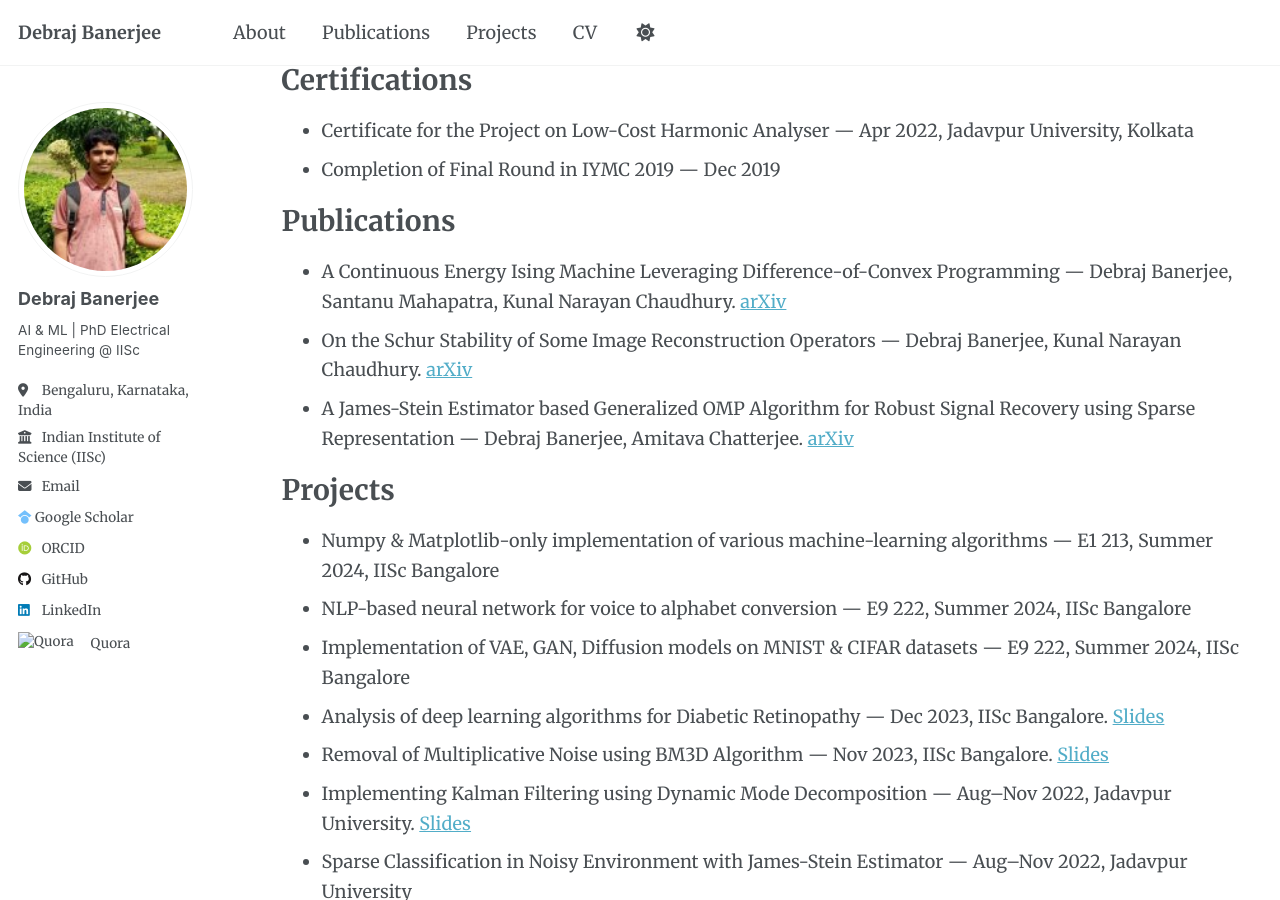
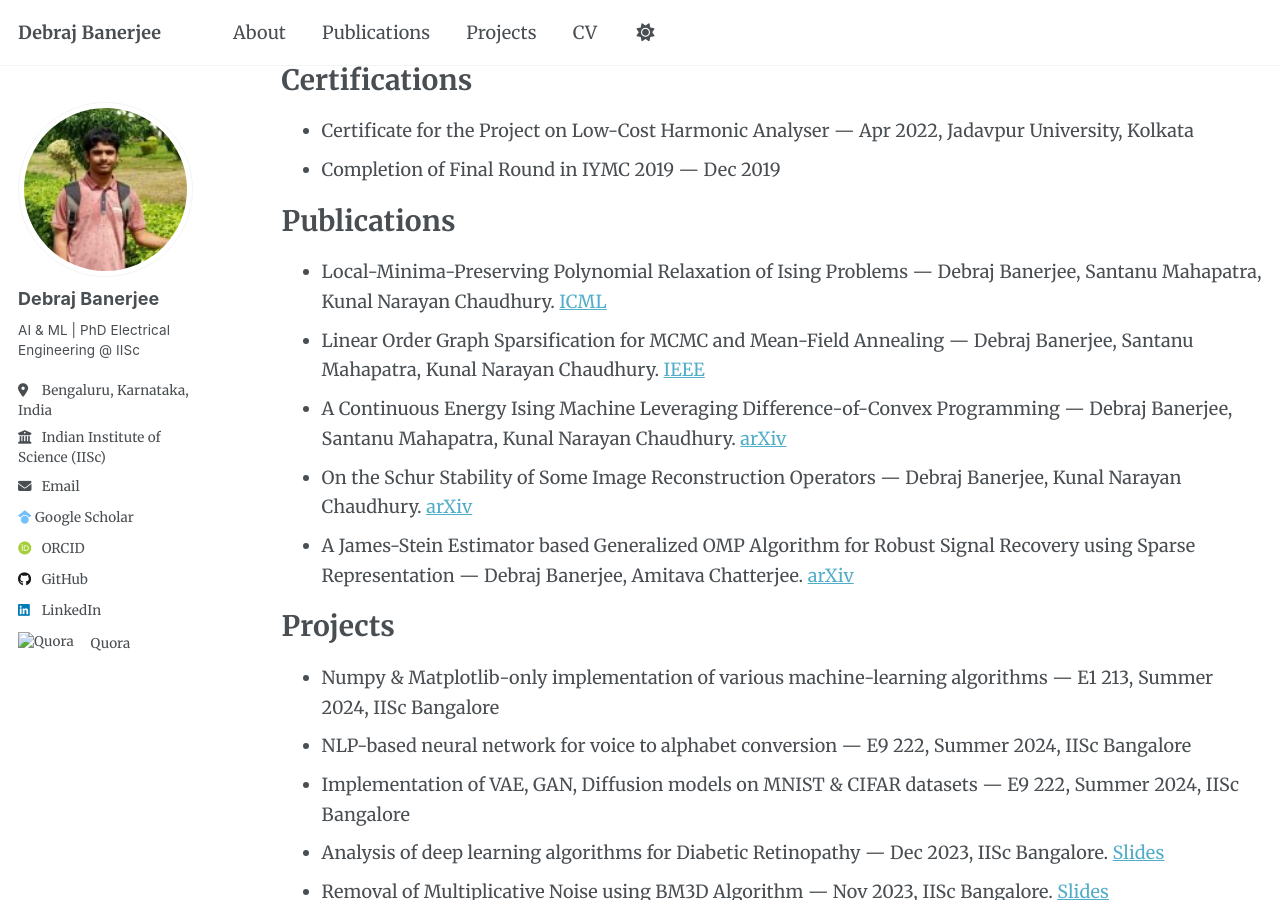
Before and after one commit to Phymath0Masics/debrajbanerjee.github.io, a Jekyll site: the page built from _pages/cv.md, in a window 1280 px wide and 900 px high, scrolled down 1212 px. Built offline with Jekyll 4.4.1, drawn with Linux system fonts in a browser that asks for light colours; some web fonts are replaced; a script that is not in the unit is left out.

Commit message:
Update publications in CV

```diff
--- a/_pages/cv.md
+++ b/_pages/cv.md
@@ -41,6 +41,8 @@ Certifications
 
 Publications
 ======
+* Local-Minima-Preserving Polynomial Relaxation of Ising Problems — Debraj Banerjee, Santanu Mahapatra, Kunal Narayan Chaudhury. [ICML](https://icml.cc/virtual/2026/papers.html?search=Local-Minima-Preserving+Polynomial+Relaxation+of+Ising+Problems)
+* Linear Order Graph Sparsification for MCMC and Mean-Field Annealing — Debraj Banerjee, Santanu Mahapatra, Kunal Narayan Chaudhury. [IEEE](https://ieeexplore.ieee.org/abstract/document/11459278)
 * A Continuous Energy Ising Machine Leveraging Difference-of-Convex Programming — Debraj Banerjee, Santanu Mahapatra, Kunal Narayan Chaudhury. [arXiv](https://arxiv.org/abs/2509.01928)
 * On the Schur Stability of Some Image Reconstruction Operators — Debraj Banerjee, Kunal Narayan Chaudhury. [arXiv](https://arxiv.org/abs/2509.06715)
 * A James-Stein Estimator based Generalized OMP Algorithm for Robust Signal Recovery using Sparse Representation — Debraj Banerjee, Amitava Chatterjee. [arXiv](https://arxiv.org/abs/2509.01410)
```
